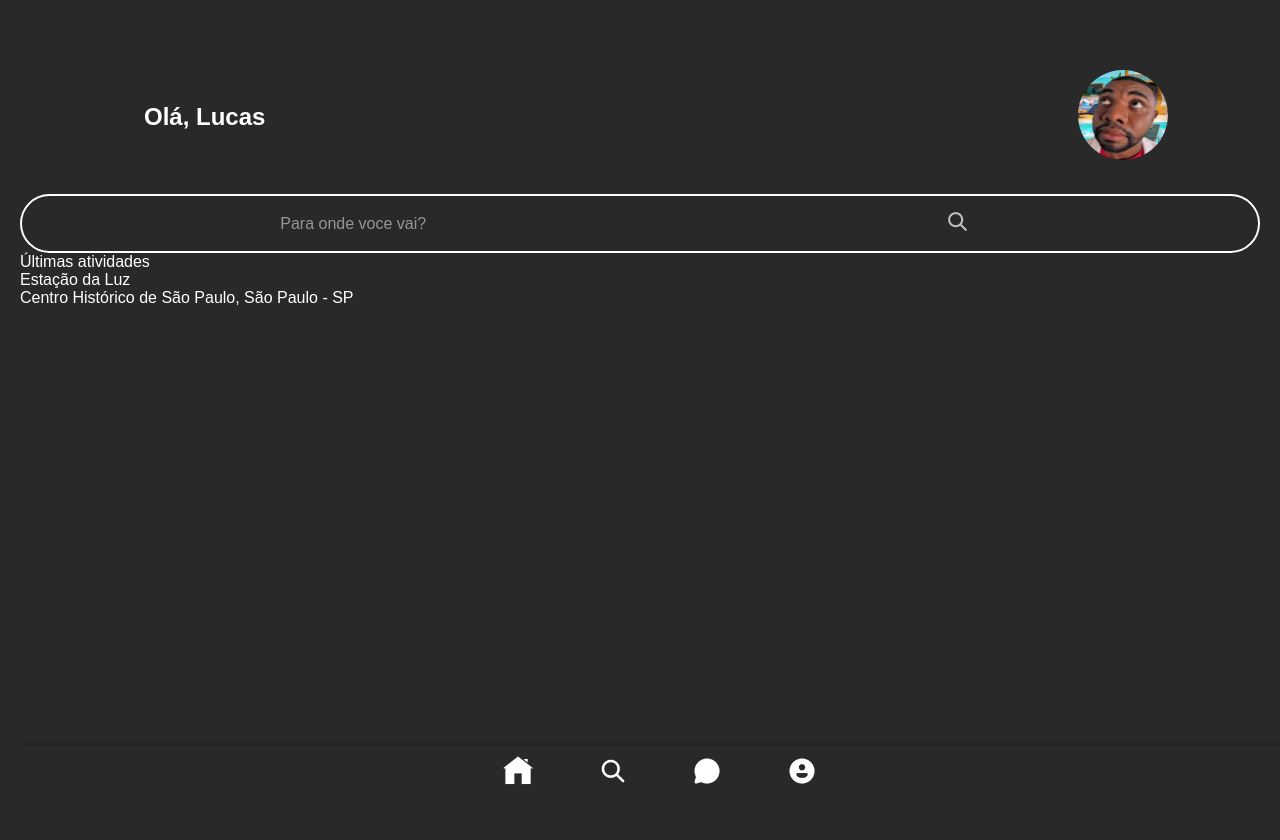
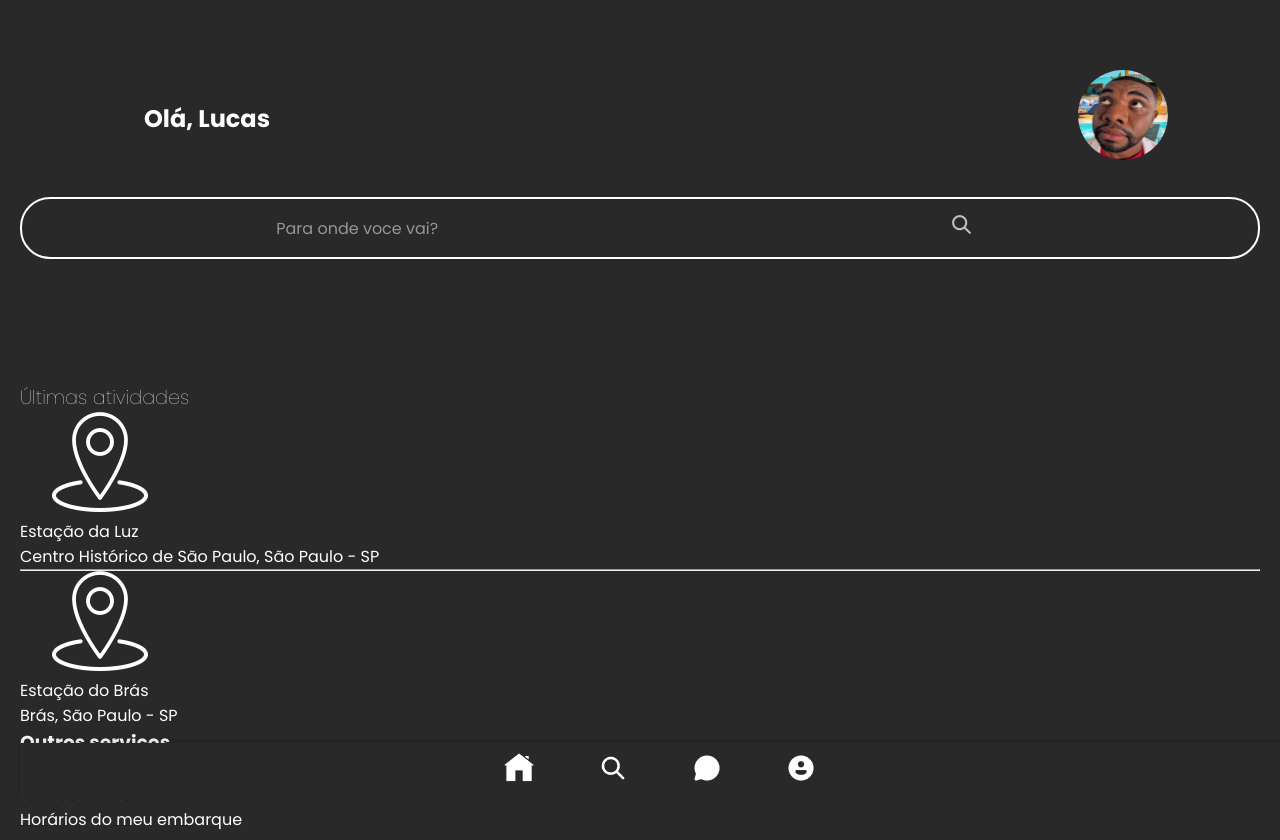
Before and after one commit to hemkdev/SA-Tremzz, a PHP site: page /html/tela8.html in a window 1280 px wide. Run offline with PHP 8.4, Linux system fonts and the light colour scheme.

Commit message:
att link Poppins

```diff
--- a/css/style.css
+++ b/css/style.css
@@ -5,7 +5,7 @@ body {
 .container {
     max-width: 800px;
     margin: 0 auto;
-    background-color: rgb(182, 85, 85);
+    background-color: rgb(255, 255, 255);
     padding: 20px;
     border-radius: 8px;
     box-shadow: 0 0 10px rgba(0, 0, 0, 0.1);
--- a/css/tela8.css
+++ b/css/tela8.css
@@ -2,7 +2,7 @@
     margin: 0;
     padding: 0;
     box-sizing: border-box;
-    font-family: Arial, sans-serif;
+    font-family: 'Poppins', sans-serif;
     color: white;
 }
 
@@ -57,7 +57,14 @@ body {
 }
 
 /* MAIN */
+.ult-atividade span {
+    font-size: larger;
+    font-weight: lighter;
+}
 
+.ult-atividade {
+    margin-top: 10%;
+}
 
 /* Barra de navegação */
 .rodape {
--- a/html/tela1.html
+++ b/html/tela1.html
@@ -5,6 +5,11 @@
     <meta name="viewport" content="width=device-width, initial-scale=1.0">
     <title> TREMzz </title>
     <link rel="stylesheet" href="../css/style.css">
+    <!-- fonte -->
+    <link rel="preconnect" href="https://fonts.googleapis.com">
+    <link rel="preconnect" href="https://fonts.gstatic.com" crossorigin>
+    <link href="https://fonts.googleapis.com/css2?family=Poppins:ital,wght@0,100;0,200;0,300;0,400;0,500;0,600;0,700;0,800;0,900;1,100;1,200;1,300;1,400;1,500;1,600;1,700;1,800;1,900&display=swap" rel="stylesheet">
+    <!-- fim fonte -->
 </head>
 <body>
     <div class="container">
--- a/html/tela10.html
+++ b/html/tela10.html
@@ -5,6 +5,11 @@
     <meta name="viewport" content="width=device-width, initial-scale=1.0">
     <title>Informações da Conta</title>
     <link rel="stylesheet" href="../css/tela10.css">
+    <!-- fonte -->
+    <link rel="preconnect" href="https://fonts.googleapis.com">
+    <link rel="preconnect" href="https://fonts.gstatic.com" crossorigin>
+    <link href="https://fonts.googleapis.com/css2?family=Poppins:ital,wght@0,100;0,200;0,300;0,400;0,500;0,600;0,700;0,800;0,900;1,100;1,200;1,300;1,400;1,500;1,600;1,700;1,800;1,900&display=swap" rel="stylesheet">
+    <!-- fim fonte -->
 
 </head>
 
--- a/html/tela11.html
+++ b/html/tela11.html
@@ -5,6 +5,11 @@
     <meta name="viewport" content="width=device-width, initial-scale=1.0">
     <title>Chat</title>
     <link rel="stylesheet" href="../css/tela11.css">
+    <!-- fonte -->
+    <link rel="preconnect" href="https://fonts.googleapis.com">
+    <link rel="preconnect" href="https://fonts.gstatic.com" crossorigin>
+    <link href="https://fonts.googleapis.com/css2?family=Poppins:ital,wght@0,100;0,200;0,300;0,400;0,500;0,600;0,700;0,800;0,900;1,100;1,200;1,300;1,400;1,500;1,600;1,700;1,800;1,900&display=swap" rel="stylesheet">
+    <!-- fim fonte -->
 </head>
 <body>
 
--- a/html/tela2.html
+++ b/html/tela2.html
@@ -6,10 +6,10 @@
     <title>Tela 2</title>
     <link rel="stylesheet" href="../css/style.css">
     <link rel="stylesheet" href="../css/tela2.css">
-    <!-- Fonte -->
+    <!-- fonte -->
     <link rel="preconnect" href="https://fonts.googleapis.com">
-<link rel="preconnect" href="https://fonts.gstatic.com" crossorigin>
-<link href="https://fonts.googleapis.com/css2?family=Lexend:wght@100..900&display=swap" rel="stylesheet">
+    <link rel="preconnect" href="https://fonts.gstatic.com" crossorigin>
+    <link href="https://fonts.googleapis.com/css2?family=Poppins:ital,wght@0,100;0,200;0,300;0,400;0,500;0,600;0,700;0,800;0,900;1,100;1,200;1,300;1,400;1,500;1,600;1,700;1,800;1,900&display=swap" rel="stylesheet">
     <!-- fim fonte -->
 </head>
 <body>
--- a/html/tela3.html
+++ b/html/tela3.html
@@ -7,6 +7,11 @@
     <title>TREMzz</title>
     <link rel="stylesheet" href="../css/style.css">
     <link rel="stylesheet" href="../css/tela3.css">
+    <!-- fonte -->
+    <link rel="preconnect" href="https://fonts.googleapis.com">
+    <link rel="preconnect" href="https://fonts.gstatic.com" crossorigin>
+    <link href="https://fonts.googleapis.com/css2?family=Poppins:ital,wght@0,100;0,200;0,300;0,400;0,500;0,600;0,700;0,800;0,900;1,100;1,200;1,300;1,400;1,500;1,600;1,700;1,800;1,900&display=swap" rel="stylesheet">
+    <!-- fim fonte -->
 </head>
 
 <body>
--- a/html/tela4.html
+++ b/html/tela4.html
@@ -7,6 +7,11 @@
     <title>TremZZ</title>
     <link rel="stylesheet" href="../css/style.css">
     <link rel="stylesheet" href="../css/tela4.css">
+    <!-- fonte -->
+    <link rel="preconnect" href="https://fonts.googleapis.com">
+    <link rel="preconnect" href="https://fonts.gstatic.com" crossorigin>
+    <link href="https://fonts.googleapis.com/css2?family=Poppins:ital,wght@0,100;0,200;0,300;0,400;0,500;0,600;0,700;0,800;0,900;1,100;1,200;1,300;1,400;1,500;1,600;1,700;1,800;1,900&display=swap" rel="stylesheet">
+    <!-- fim fonte -->
 
 
 </head>
--- a/html/tela5.html
+++ b/html/tela5.html
@@ -6,6 +6,11 @@
     <title>TremZZ</title>
     <link rel="stylesheet" href="../css/style.css">
     <link rel="stylesheet" href="../css/tela4.css">
+    <!-- fonte -->
+    <link rel="preconnect" href="https://fonts.googleapis.com">
+    <link rel="preconnect" href="https://fonts.gstatic.com" crossorigin>
+    <link href="https://fonts.googleapis.com/css2?family=Poppins:ital,wght@0,100;0,200;0,300;0,400;0,500;0,600;0,700;0,800;0,900;1,100;1,200;1,300;1,400;1,500;1,600;1,700;1,800;1,900&display=swap" rel="stylesheet">
+    <!-- fim fonte -->
 
 
 </head>
--- a/html/tela6.html
+++ b/html/tela6.html
@@ -6,6 +6,11 @@
     <title>Localização</title>
     <link rel="stylesheet" href="styles.css">
     <link rel="stylesheet" href="../css/tela6.css">
+    <!-- fonte -->
+    <link rel="preconnect" href="https://fonts.googleapis.com">
+    <link rel="preconnect" href="https://fonts.gstatic.com" crossorigin>
+    <link href="https://fonts.googleapis.com/css2?family=Poppins:ital,wght@0,100;0,200;0,300;0,400;0,500;0,600;0,700;0,800;0,900;1,100;1,200;1,300;1,400;1,500;1,600;1,700;1,800;1,900&display=swap" rel="stylesheet">
+    <!-- fim fonte -->
 </head>
 <body>
     <div class="container">
--- a/html/tela7.html
+++ b/html/tela7.html
@@ -5,6 +5,11 @@
     <meta name="viewport" content="width=device-width, initial-scale=1.0">
     <title>Document</title>
     <link rel="stylesheet" href="../css/style.css">
+    <!-- fonte -->
+    <link rel="preconnect" href="https://fonts.googleapis.com">
+    <link rel="preconnect" href="https://fonts.gstatic.com" crossorigin>
+    <link href="https://fonts.googleapis.com/css2?family=Poppins:ital,wght@0,100;0,200;0,300;0,400;0,500;0,600;0,700;0,800;0,900;1,100;1,200;1,300;1,400;1,500;1,600;1,700;1,800;1,900&display=swap" rel="stylesheet">
+    <!-- fim fonte -->
 </head>
 <body>
 
--- a/html/tela8.html
+++ b/html/tela8.html
@@ -7,6 +7,11 @@
     <title>Tela 8</title>
     <link rel="stylesheet" href="../css/style.css">
     <link rel="stylesheet" href="../css/tela8.css">
+    <!-- fonte -->
+    <link rel="preconnect" href="https://fonts.googleapis.com">
+    <link rel="preconnect" href="https://fonts.gstatic.com" crossorigin>
+    <link href="https://fonts.googleapis.com/css2?family=Poppins:ital,wght@0,100;0,200;0,300;0,400;0,500;0,600;0,700;0,800;0,900;1,100;1,200;1,300;1,400;1,500;1,600;1,700;1,800;1,900&display=swap" rel="stylesheet">
+    <!-- fim fonte -->
 </head>
 
 <body>
@@ -34,13 +39,14 @@
     </header>
 
     <main>
+
         <div class="atividade">
             <div class="ult-atividade">
                 <span> Últimas atividades </span>
             </div> <!-- ult -atividade -->
             <div class="card-atividade">
                 <div class="card-img">
-
+                    <img src="../img/local.png">
                 </div>
                 <div class="card-text">
                     <div class="card-titulo">
@@ -50,11 +56,39 @@
                         Centro Histórico de São Paulo, São Paulo - SP
                     </div>
                 </div>
+                <hr>
             </div> <!-- card-atividade -->
             <div class="card-atividade">
-
+                <div class="card-img">
+                    <img src="../img/local.png">
+                </div>
+                <div class="card-text">
+                    <div class="card-titulo">
+                        Estação do Brás
+                    </div>
+                    <div class="card-local">
+                        Brás, São Paulo - SP
+                    </div>
+                </div>
             </div> <!-- card-atividade -->
         </div> <!-- atividade -->
+
+        <div class="servicos">
+            <div class="servicos-titulo">
+                <h3> Outros serviços</h3>
+            </div>
+            <div class="servicos-cards">
+                <div class="card-servico">
+                    <span> Alertas em tempo real </span>
+                </div>
+                <div class="card-servico">
+                    <span> Status do meu trem </span>
+                </div>
+                <div class="card-servico">
+                    <span> Horários do meu embarque </span>
+                </div>
+            </div> <!-- servicos-cards-->
+        </div> <!-- servicos -->
     </main>
 
     <footer>
--- a/html/tela9.html
+++ b/html/tela9.html
@@ -5,6 +5,11 @@
     <meta name="viewport" content="width=device-width, initial-scale=1.0">
     <title>Document</title>
     <link rel="stylesheet" href="../css/tela9.css">
+    <!-- fonte -->
+    <link rel="preconnect" href="https://fonts.googleapis.com">
+    <link rel="preconnect" href="https://fonts.gstatic.com" crossorigin>
+    <link href="https://fonts.googleapis.com/css2?family=Poppins:ital,wght@0,100;0,200;0,300;0,400;0,500;0,600;0,700;0,800;0,900;1,100;1,200;1,300;1,400;1,500;1,600;1,700;1,800;1,900&display=swap" rel="stylesheet">
+    <!-- fim fonte -->
 </head>
 <body>
 
```
Also changed, not shown: img/local.png (added).
